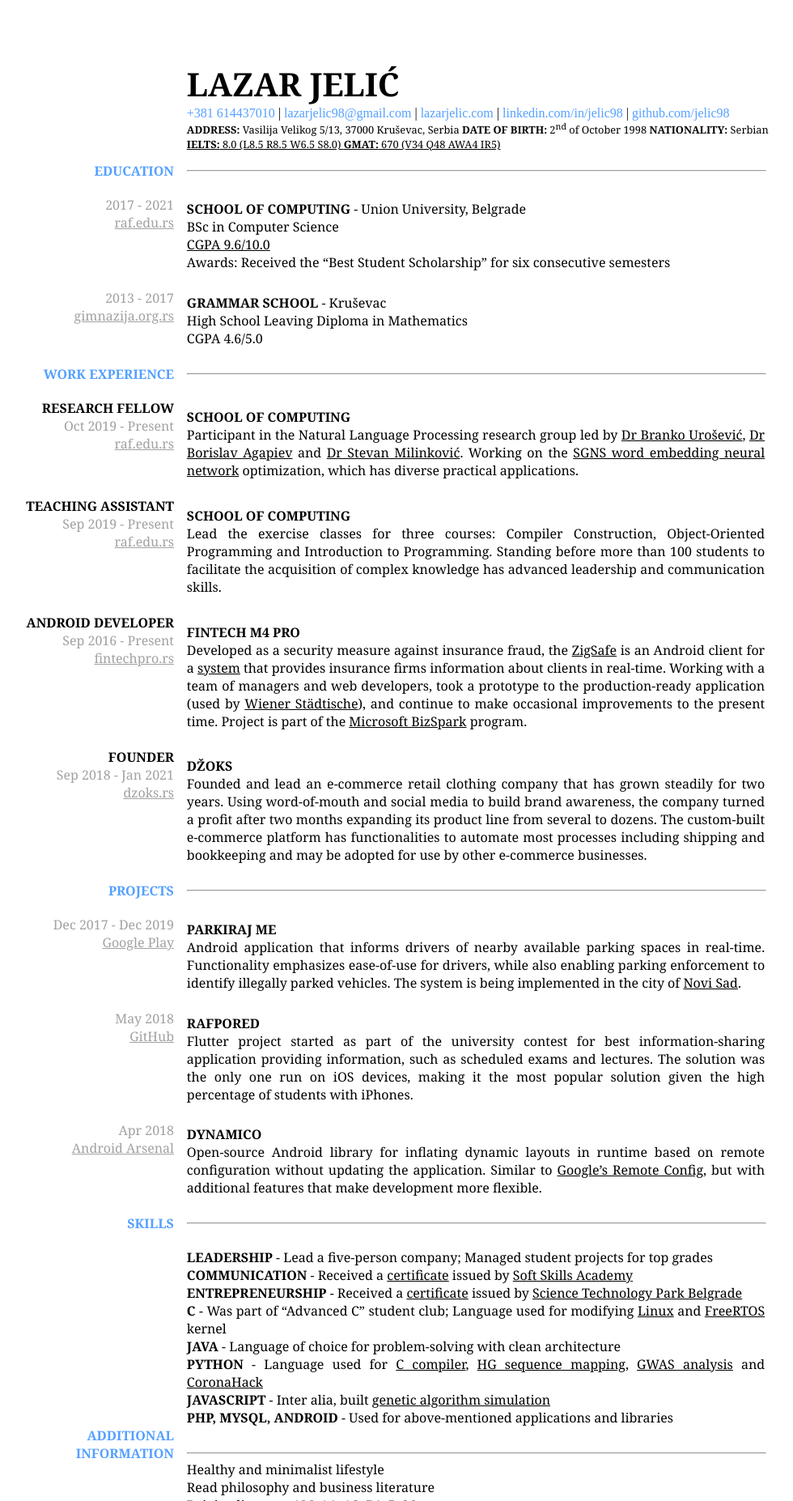
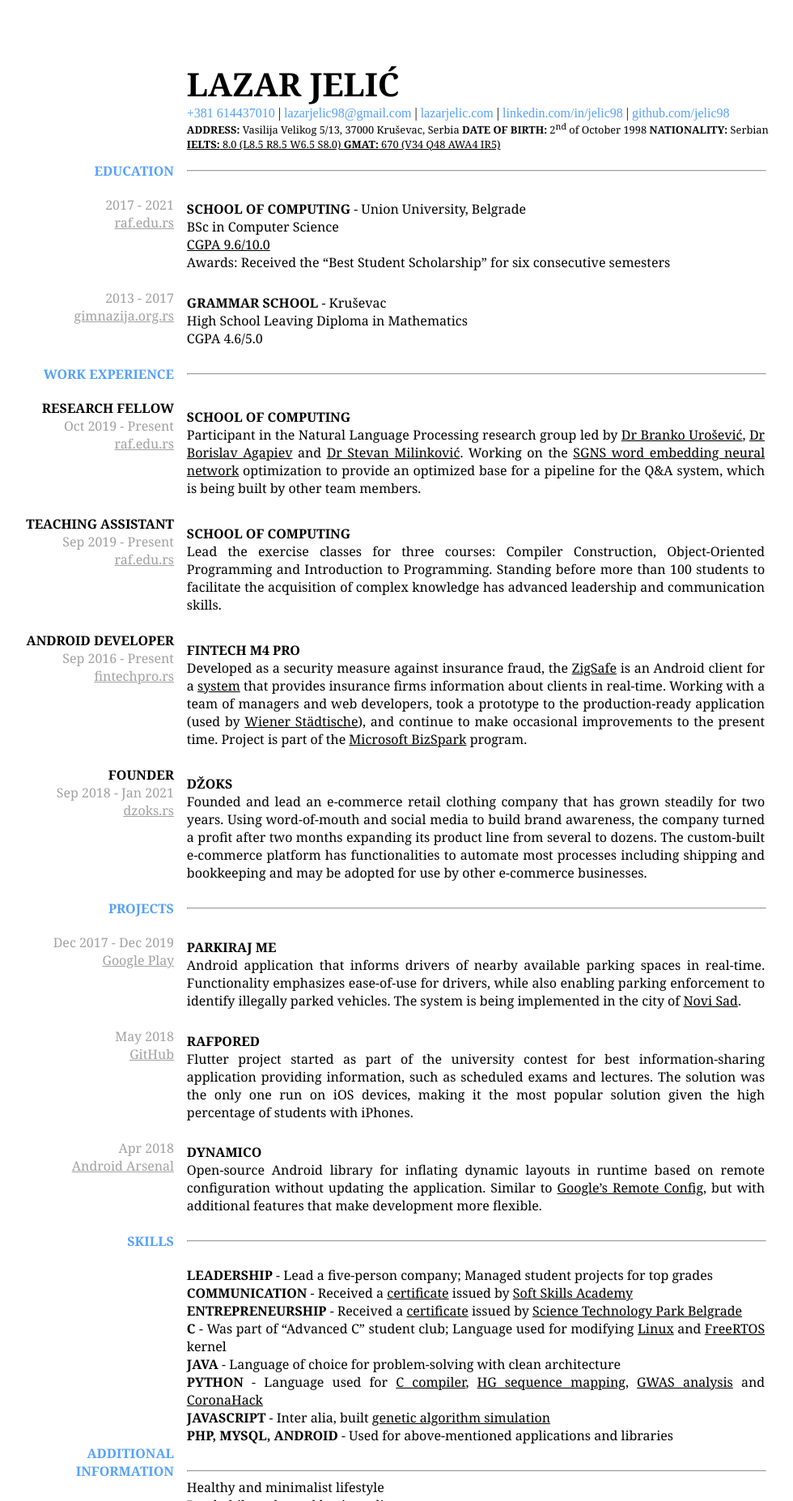
Before and after one commit to jelic98/cv, a Jekyll site: the page built from index.md, in a window 1280 px wide. Shown: the whole page at 81% size, without its empty margins (59-1039 px from the left). Built offline with Jekyll 4.4.1, drawn with Linux system fonts in a browser that asks for light colours; our own code applies the rules of GitHub Pages for plain Markdown files.

Commit message:
Added team role in NLP research group

```diff
--- a/index.md
+++ b/index.md
@@ -79,8 +79,10 @@ Participant in the Natural Language Processing research group led by
 [Dr Borislav Agapiev](https://www.linkedin.com/in/borislavagapiev)
 and
 [Dr Stevan Milinković](https://www.raf.edu.rs/en/about-us1/teachers-and-associates/item/5718-milinkovic-a-stevan).
-Working on the [SGNS word embedding neural network](https://arxiv.org/pdf/1301.3781.pdf) optimization, which has diverse
-practical applications.
+Working on the
+[SGNS word embedding neural network](https://arxiv.org/pdf/1301.3781.pdf)
+optimization to provide an optimized base for a pipeline for the Q&A system,
+which is being built by other team members.
 </div>
 
 <br/>
```
